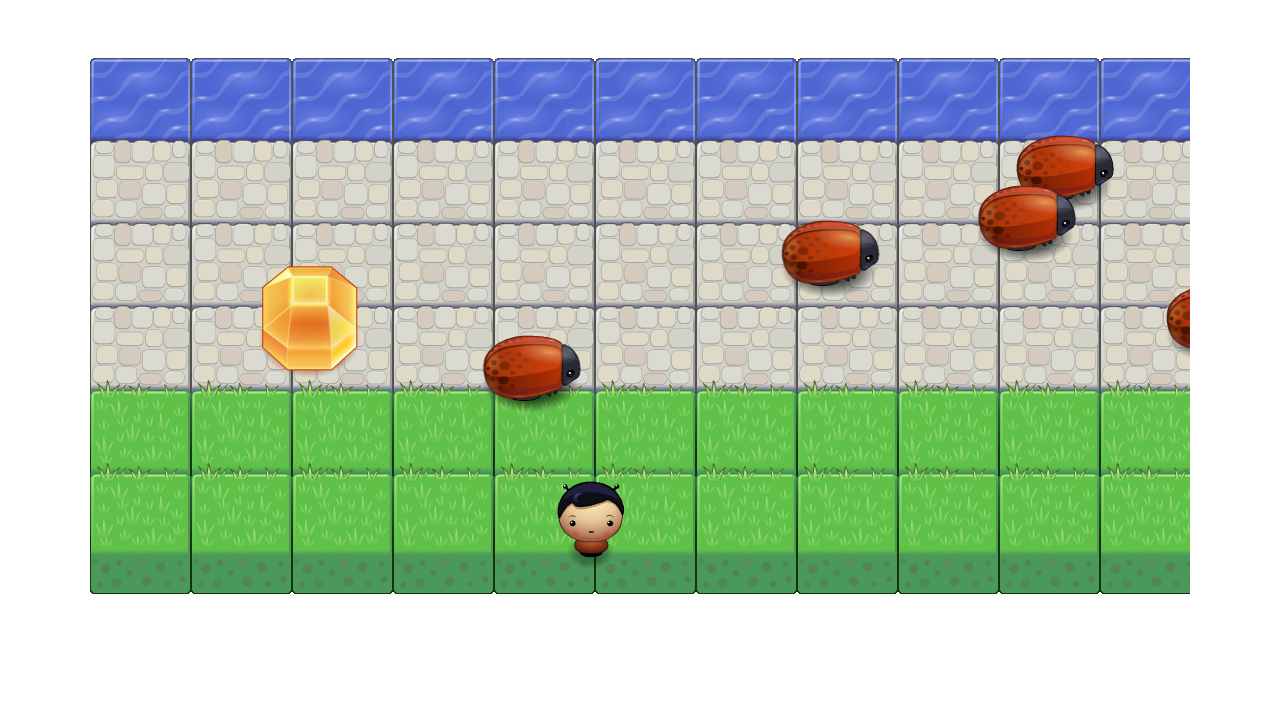
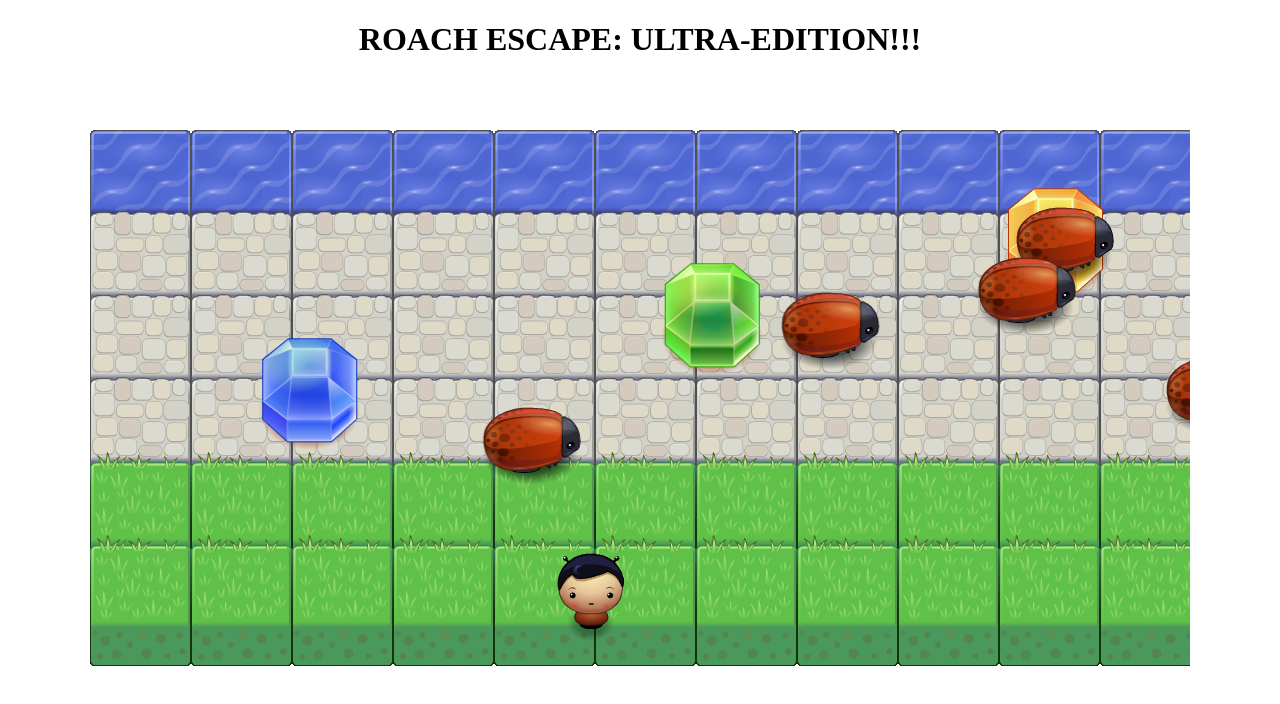
Before and after one commit to mericar/roach_escape, a plain HTML site: page index.html in a window 1280 px wide. Drawn offline with Linux system fonts and the light colour scheme.

Commit message:
added extra gems and game title

```diff
--- a/index.html
+++ b/index.html
@@ -6,6 +6,7 @@
     <link rel="stylesheet" href="css/style.css">
 </head>
 <body>
+	<h1>ROACH ESCAPE: ULTRA-EDITION!!!</h1>
     <script src="js/resources.js"></script>
     <script src="js/app.js"></script>
     <script src="js/engine.js"></script>
--- a/js/app.js
+++ b/js/app.js
@@ -70,8 +70,11 @@ Enemy.prototype.render = function() {
 
 //Instantiation of Gems
 var allGems = [];
-var g1 = new Gem(400,200,175,'orange');
-allGems.push(g1);
+var g1 = new Gem(40,50,175,'orange');
+var g2 = new Gem(400,200,175,'blue');
+var g3 = new Gem(800,125,175,'green');
+//Populates array of Gems
+allGems.push(g1,g2,g3);
 
 
 //Instantiation of Enemies
@@ -83,9 +86,8 @@ var e3 = new Enemy(175,50,150);
 var e4 = new Enemy(250,250,250);
 var e5 = new Enemy(0,100,400);
 
-//Populates array of enemies:
+//Populates array of enemies
 allEnemies.push(e1,e2,e3,e4,e5);
-
 
 
 
```
Also changed, not shown: 1 other file.
